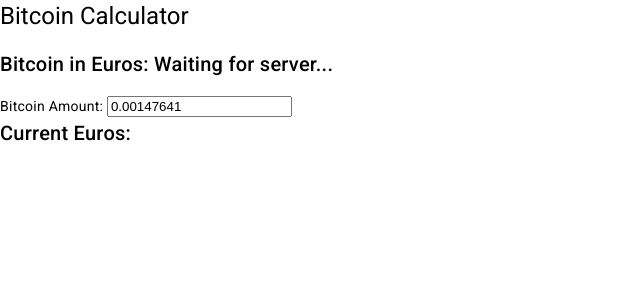
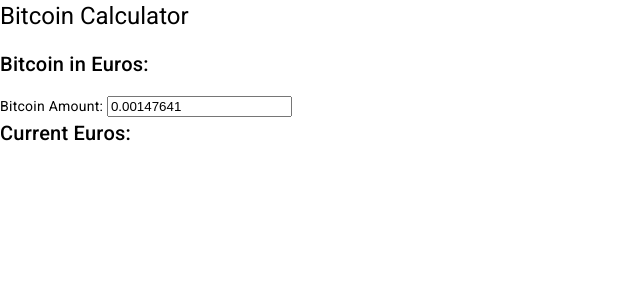
Before and after one commit to 43and18zeroes/coincomp, an Angular app: page / in a window 1280 px wide. Shown: the top 300 px of the page, without its empty margins (0-640 px from the left). Built offline with nearby package versions, Linux system fonts and the light colour scheme; no server answers.

Commit message:
pipe bitcoin

```diff
--- a/src/app/app.component.ts
+++ b/src/app/app.component.ts
@@ -1,11 +1,12 @@
 import { Component } from '@angular/core';
 import { RouterOutlet } from '@angular/router';
 import { CalculatorComponent } from './calculator/calculator.component';
+import { CommonModule } from '@angular/common';
 
 @Component({
   selector: 'app-root',
   standalone: true,
-  imports: [RouterOutlet, CalculatorComponent],
+  imports: [RouterOutlet, CalculatorComponent, CommonModule],
   templateUrl: './app.component.html',
   styleUrl: './app.component.scss'
 })
--- a/src/app/calculator/calculator.component.html
+++ b/src/app/calculator/calculator.component.html
@@ -1,6 +1,6 @@
 <h1>Bitcoin Calculator</h1>
 
-<h2>Bitcoin in Euros: <span #btcPriceElement>Waiting for server...</span></h2>
+<h2>Bitcoin in Euros: <span #btcPriceElement>{{ price | currency:'EUR' }}</span></h2>
 
 <label for="btcAmount">Bitcoin Amount: </label>
 <input type="number" #btcAmount (input)="updateEurAmount()" value="0.00147641" />
--- a/src/app/calculator/calculator.component.ts
+++ b/src/app/calculator/calculator.component.ts
@@ -1,3 +1,4 @@
+import { CommonModule } from '@angular/common';
 import { Component, ElementRef, ViewChild } from '@angular/core';
 
 interface StockPriceMessage {
@@ -7,7 +8,7 @@
 @Component({
   selector: 'app-calculator',
   standalone: true,
-  imports: [],
+  imports: [CommonModule],
   templateUrl: './calculator.component.html',
   styleUrl: './calculator.component.scss',
 })
@@ -15,6 +16,8 @@
   @ViewChild('btcPriceElement', { static: true }) btcPriceElement!: ElementRef;
   @ViewChild('btcAmount', { static: true }) btcAmount!: ElementRef;
   @ViewChild('currentEuros', { static: true }) currentEuros!: ElementRef;
+
+  price: any;
 
   serverInfoReceived: boolean = false;
 
@@ -29,24 +32,24 @@
     ws.onmessage = (event) => {
       this.serverInfoReceived = true;
       let stockObject: StockPriceMessage = JSON.parse(event.data);
-      let price: string = parseFloat(stockObject.p).toFixed(2);
-      this.btcPriceElement.nativeElement.innerText = price;
+      this.price = parseFloat(stockObject.p).toFixed(2);
+      // this.btcPriceElement.nativeElement.innerText = this.price;
       this.btcPriceElement.nativeElement.style.color =
-        !lastPrice || lastPrice === price
+        !lastPrice || lastPrice === this.price
           ? 'black'
-          : price > lastPrice
+          : this.price > lastPrice
           ? 'green'
           : 'red';
-      lastPrice = price;
+      lastPrice = this.price;
       this.updateEurAmount();
     };
   }
 
   updateEurAmount() {
     if (!this.serverInfoReceived) return;
-    const price = parseFloat(this.btcPriceElement.nativeElement.innerText);
+    // const price = parseFloat(this.btcPriceElement.nativeElement.innerText);
     let calculateEur: number =
-      price * parseFloat(this.btcAmount.nativeElement.value);
+      this.price * parseFloat(this.btcAmount.nativeElement.value);
     this.currentEuros.nativeElement.innerText = calculateEur.toFixed(2);
   }
 }
```
